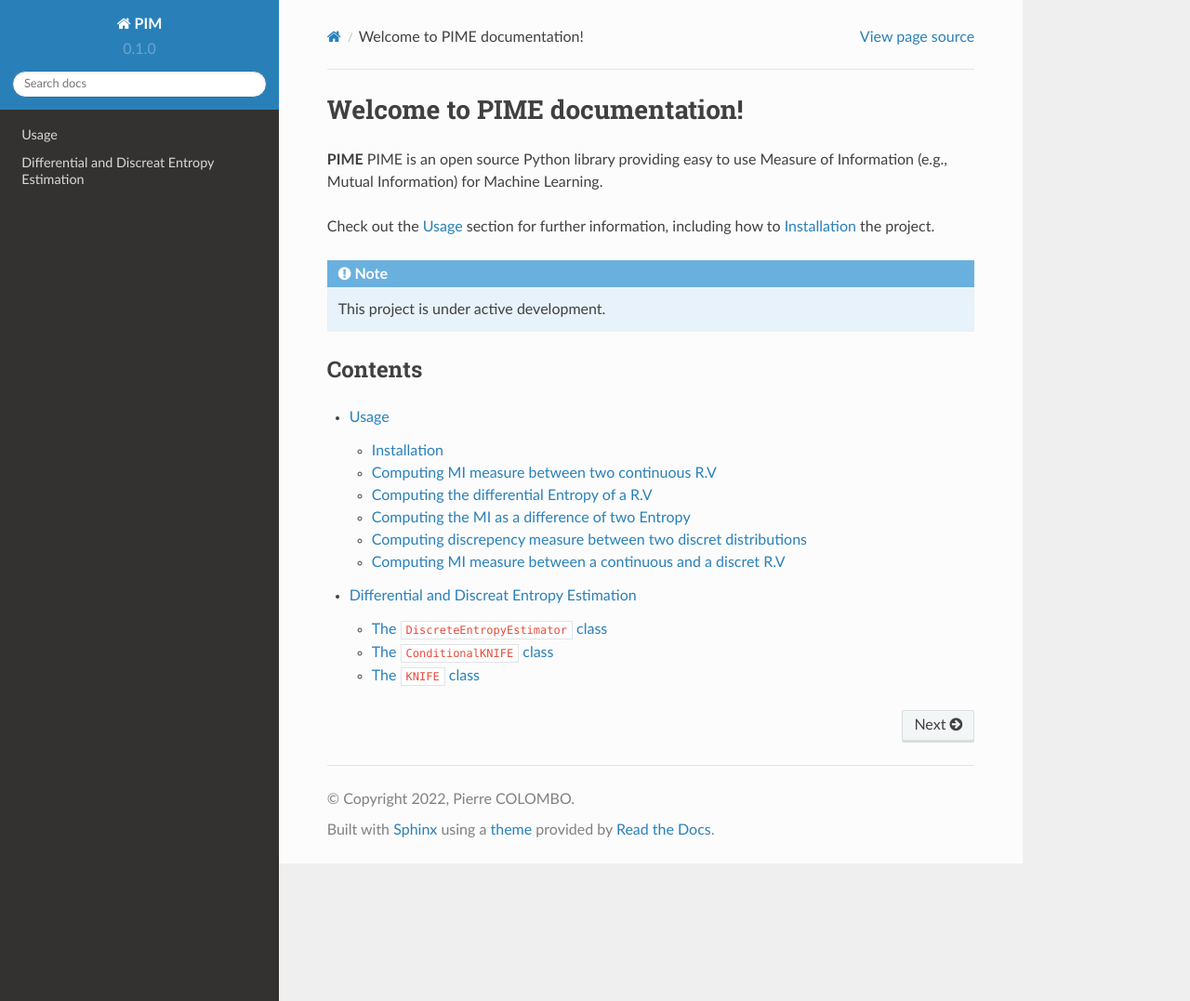
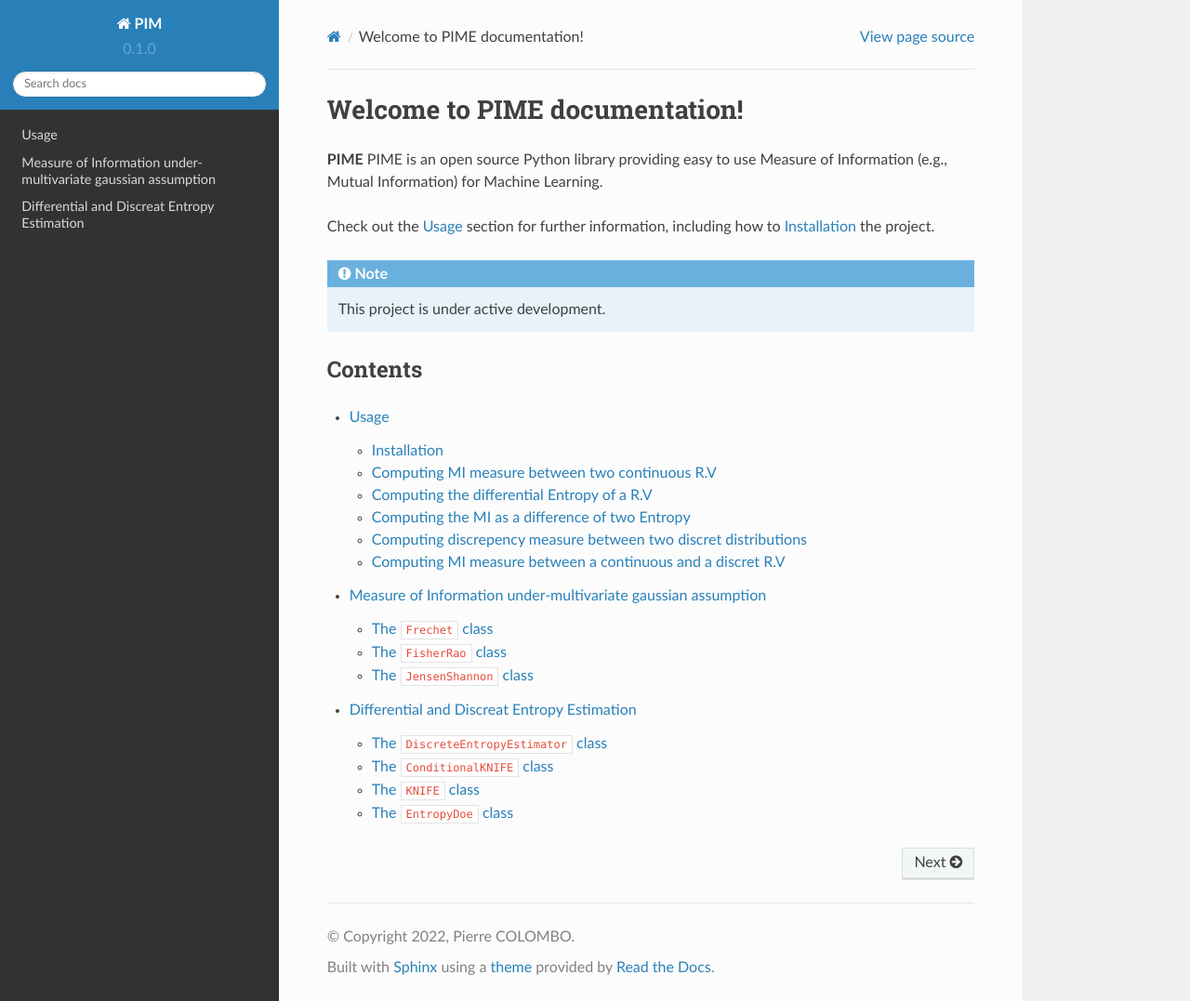
Before and after one commit to PierreColombo/PIME_old, a Sphinx documentation site: the page built from docs/source/index.rst, in a window 1280 px wide and 1077 px high. Shown: the whole window at 93% size. Built offline with Sphinx 7.4.7 and the Read the Docs theme 2.0.0, drawn with Linux system fonts in a browser that asks for light colours.

Commit message:
fix paths

```diff
--- a/docs/source/api.rst
+++ b/docs/source/api.rst
@@ -1,3 +1,32 @@
+Measure of Information under-multivariate gaussian assumption
+------------
+
+
+The ``Frechet`` class
+*****************************
+.. autoclass:: pim.continuous_gaussian.Frechet
+    :members:
+    :undoc-members:
+    :show-inheritance:
+
+The ``FisherRao`` class
+*****************************
+.. autoclass:: pim.continuous_gaussian.FisherRao
+    :members:
+    :undoc-members:
+    :show-inheritance:
+
+
+The ``JensenShannon`` class
+*****************************
+.. autoclass:: pim.continuous_gaussian.JensenShannon
+    :members:
+    :undoc-members:
+    :show-inheritance:
+
+
+
+
 Differential and Discreat Entropy Estimation
 --------------------------------------------
 
@@ -22,3 +51,11 @@ The ``KNIFE`` class
     :members:
     :undoc-members:
     :show-inheritance:
+
+
+The ``EntropyDoe`` class
+*****************************
+.. autoclass:: pim.entropy.EntropyDoe
+    :members:
+    :undoc-members:
+    :show-inheritance:
```
Also changed, not shown: 5 other files.
